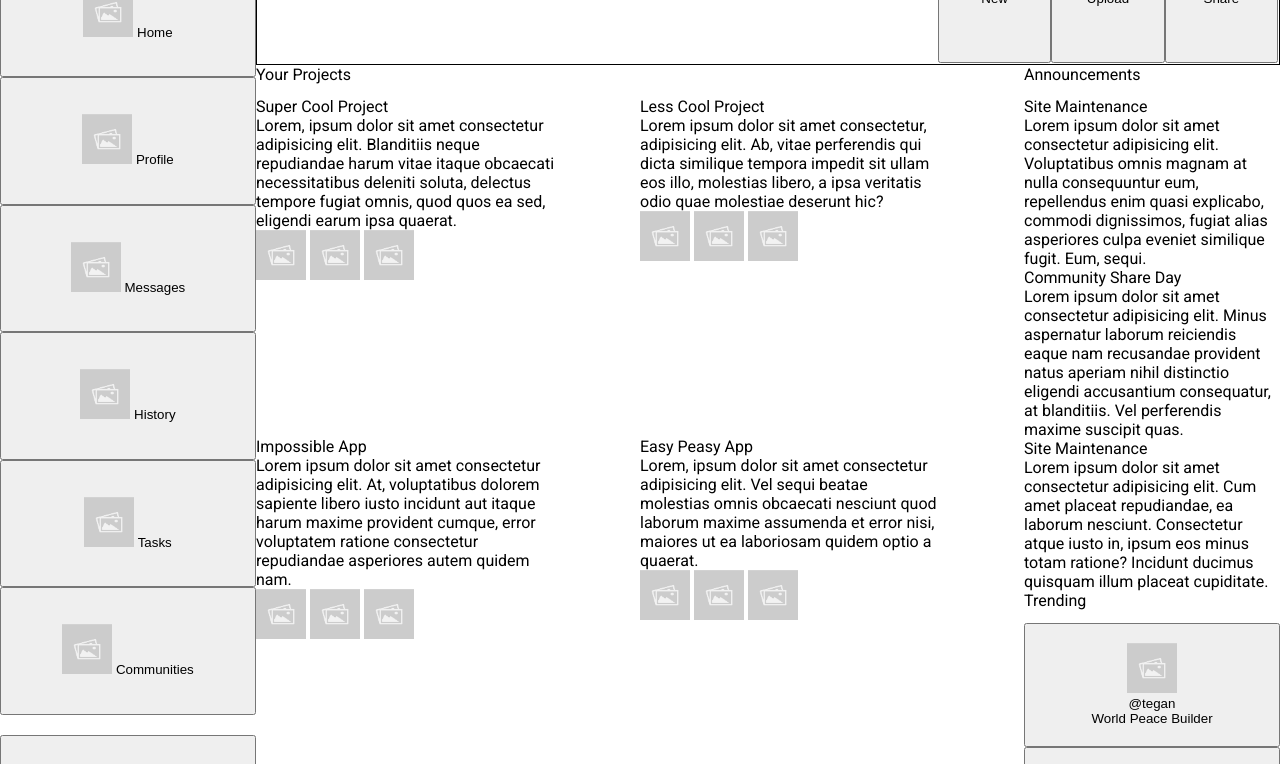
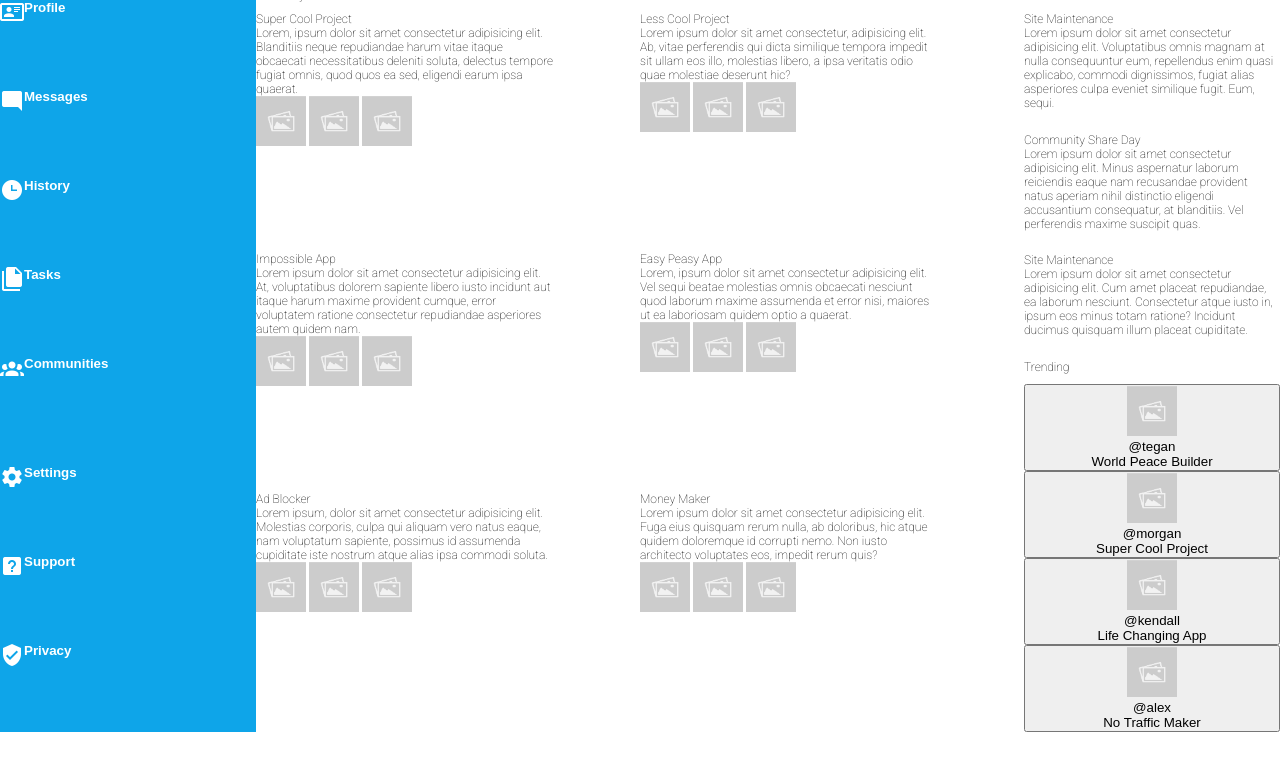
Before and after one commit to BigSeanyBoy/admin-dashboard, a plain HTML site: page index.html in a window 1280 px wide. Shown: the part 198-962 px from the top of the page. After the commit the page ends 930 px from the top, so only its background shows below. Drawn offline with Linux system fonts and the light colour scheme.

Commit message:
Add Coloring and Icons to Sidebar

```diff
--- a/index.html
+++ b/index.html
@@ -41,46 +41,46 @@
   </div>
   <div class="sidebar">
     <div class="sidebar-header">
-      <img src="placeholder-image.jpeg" alt="dashboard image" class="dashboard-img">
+      <img src="icons/view-dashboard.png" alt="dashboard image" class="dashboard-img">
       <div class="dashboard-text">Dashboard</div>
     </div>
     <div class="sidebar-nav">
       <button class="home">
-        <img src="placeholder-image.jpeg" alt="home button">
+        <img src="icons/home.png" alt="home button">
         Home
       </button>
       <button class="profile">
-        <img src="placeholder-image.jpeg" alt="profile button">
+        <img src="icons/card-account-details-outline.png" alt="profile button">
         Profile
       </button>
       <button class="messages">
-        <img src="placeholder-image.jpeg" alt="messages button">
+        <img src="icons/message-reply.png" alt="messages button">
         Messages
       </button>
       <button class="history">
-        <img src="placeholder-image.jpeg" alt="history button">
+        <img src="icons/clock-time-three.png" alt="history button">
         History
       </button>
       <button class="tasks">
-        <img src="placeholder-image.jpeg" alt="tasks button">
+        <img src="icons/file-multiple.png" alt="tasks button">
         Tasks
       </button>
       <button class="communities">
-        <img src="placeholder-image.jpeg" alt="communities button">
+        <img src="icons/account-group.png" alt="communities button">
         Communities
       </button>
     </div>
     <div class="sidebar-settings">
       <button class="settings">
-        <img src="placeholder-image.jpeg" alt="settings button">
+        <img src="icons/cog.png" alt="settings button">
         Settings
       </button>
       <button class="support">
-        <img src="placeholder-image.jpeg" alt="support button">
+        <img src="icons/help-box.png" alt="support button">
         Support
       </button>
       <button class="privacy">
-        <img src="placeholder-image.jpeg" alt="privacy button">
+        <img src="icons/shield-check.png" alt="privacy button">
         Privacy
       </button>
     </div>
--- a/style.css
+++ b/style.css
@@ -1,4 +1,4 @@
-@import url("https://fonts.googleapis.com/css2?family=Roboto:wght@400;700&display=swap");
+@import url("https://fonts.googleapis.com/css2?family=Roboto:wght@100;400;700&display=swap");
 
 :root {
   --blue-bg-color: #0ea5e9;
@@ -6,6 +6,8 @@
   --grey-bg-color: #9ca3af;
   --yellow-accent: #f59e0b;
   font-family: Roboto;
+  font-weight: 100;
+  font-size: 12px;
 }
 
 * {
@@ -20,7 +22,6 @@ body {
 }
 
 .header {
-  border: 1px solid black;
   padding: 1px;
   grid-column: 2 / 4;
   grid-row: 1;
@@ -59,21 +60,41 @@ body {
   display: grid;
   grid-template-rows: 1fr 6fr 3fr;
   gap: 20px;
+  background-color: var(--blue-bg-color);
+  color: white;
+  font-weight: bold;
 }
 
-.sidebar-header {
+.sidebar button {
+  background-color: var(--blue-bg-color);
+  color: white;
+  font-weight: bold;
+  border: none;
+}
+
+.sidebar-header,
+.sidebar button {
+  display: flex;
+  justify-content: flex-start;
+}
+
+.sidebar-nav,
+.sidebar-settings {
   display: grid;
-  grid-template-columns: 1fr 1fr;
 }
 
 .sidebar-nav {
-  display: grid;
   grid-template-rows: repeat(6, 1fr);
 }
 
 .sidebar-settings {
-  display: grid;
   grid-template-rows: repeat(3, 1fr);
+}
+
+.sidebar-nav img,
+.sidebar-settings img {
+  height: 2rem;
+  width: 2rem;
 }
 
 .main-content {
```
